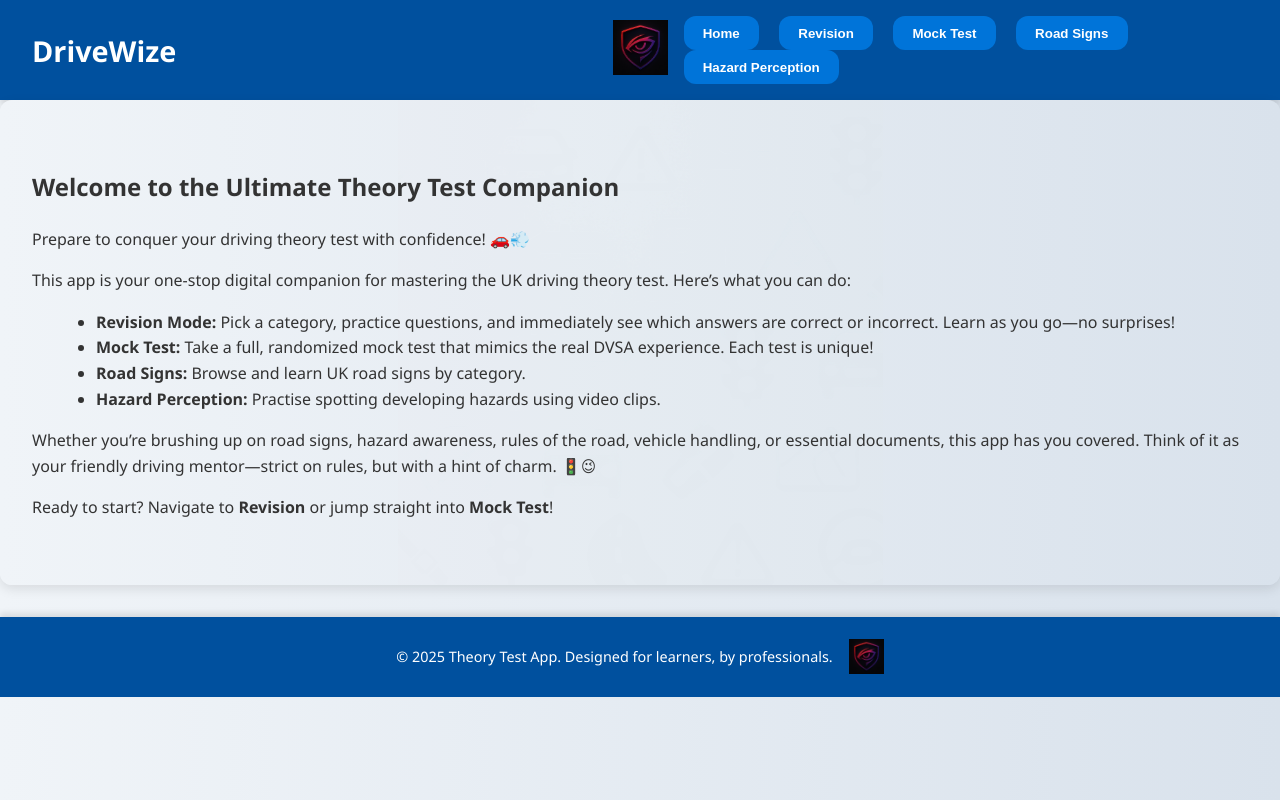
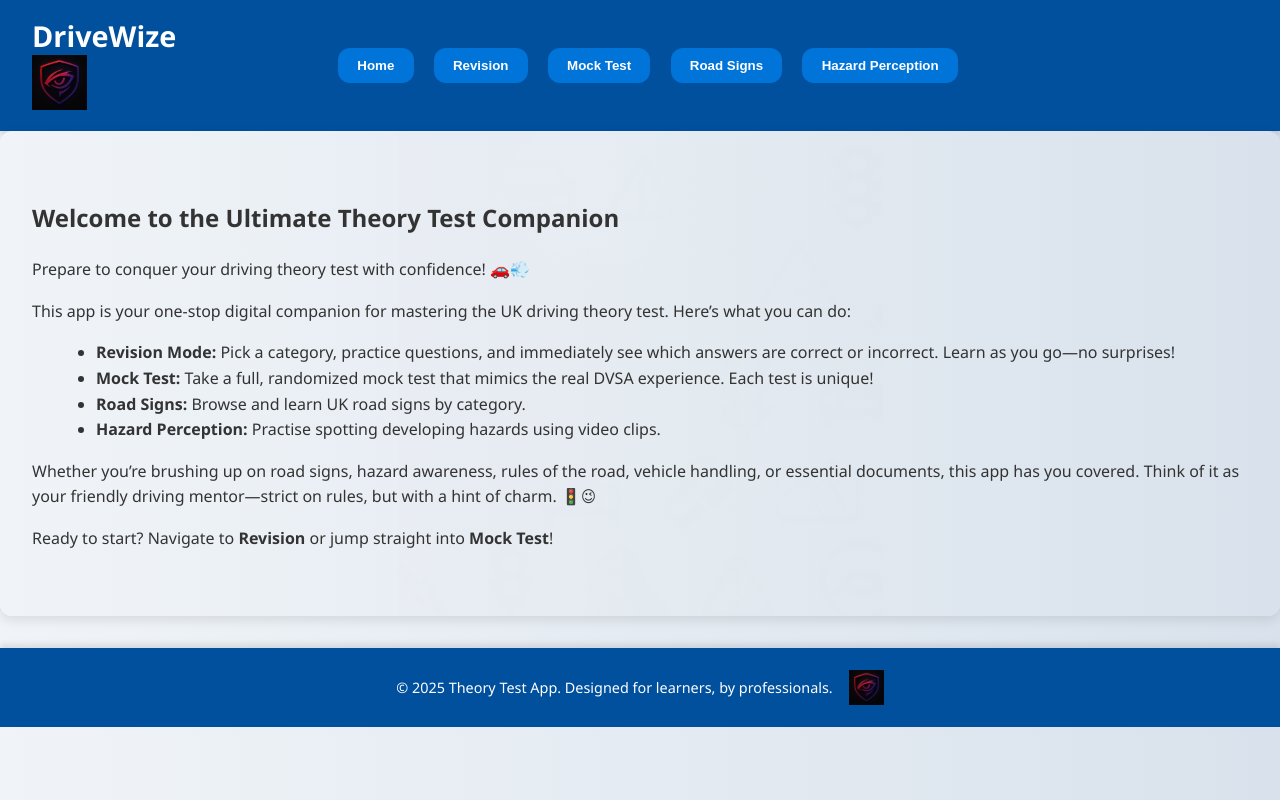
Before and after one commit to EnterTheVortex/Theory-Test-App, a plain HTML site: page index.html in a window 1280 px wide. Drawn offline with Linux system fonts and the light colour scheme.

Commit message:
Update index.html

```diff
--- a/index.html
+++ b/index.html
@@ -12,19 +12,15 @@
 <header>
   <div class="header-left">
     <h1>DriveWize</h1>
-    </div>
-    <div class="header-center">
     <img src="images/logo.png" alt="Driving Theory Logo" class="logo">
   </div>
-    <div class="header-right">
-      <nav>
+  <nav class="header-nav">
     <button onclick="showTab('home')">Home</button>
     <button onclick="showTab('revision')">Revision</button>
     <button onclick="showTab('mockInfo')">Mock Test</button>
     <button onclick="showTab('roadSigns')">Road Signs</button>
     <button onclick="showTab('hazardPerception')">Hazard Perception</button>
   </nav>
-    </div>
 </header>
 
   <!-- MAIN CONTENT -->
```
Lines whose indentation alone changed are shown as unchanged.
